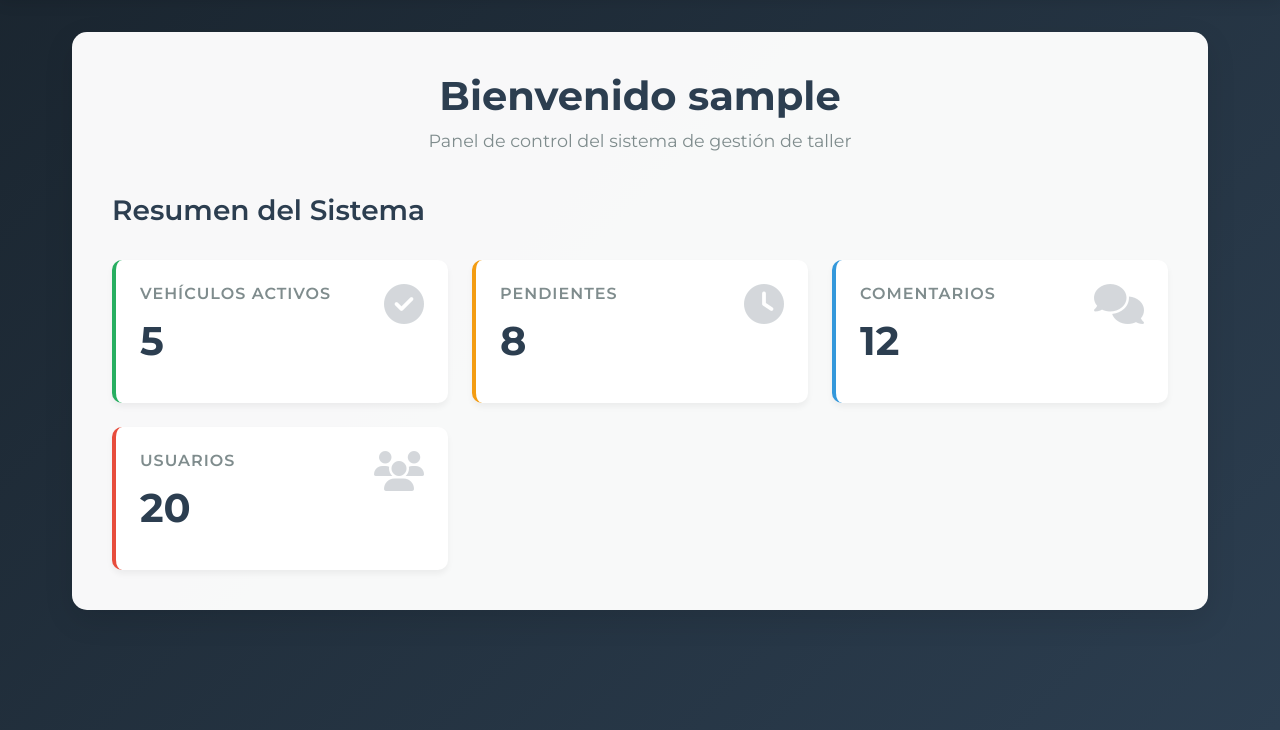
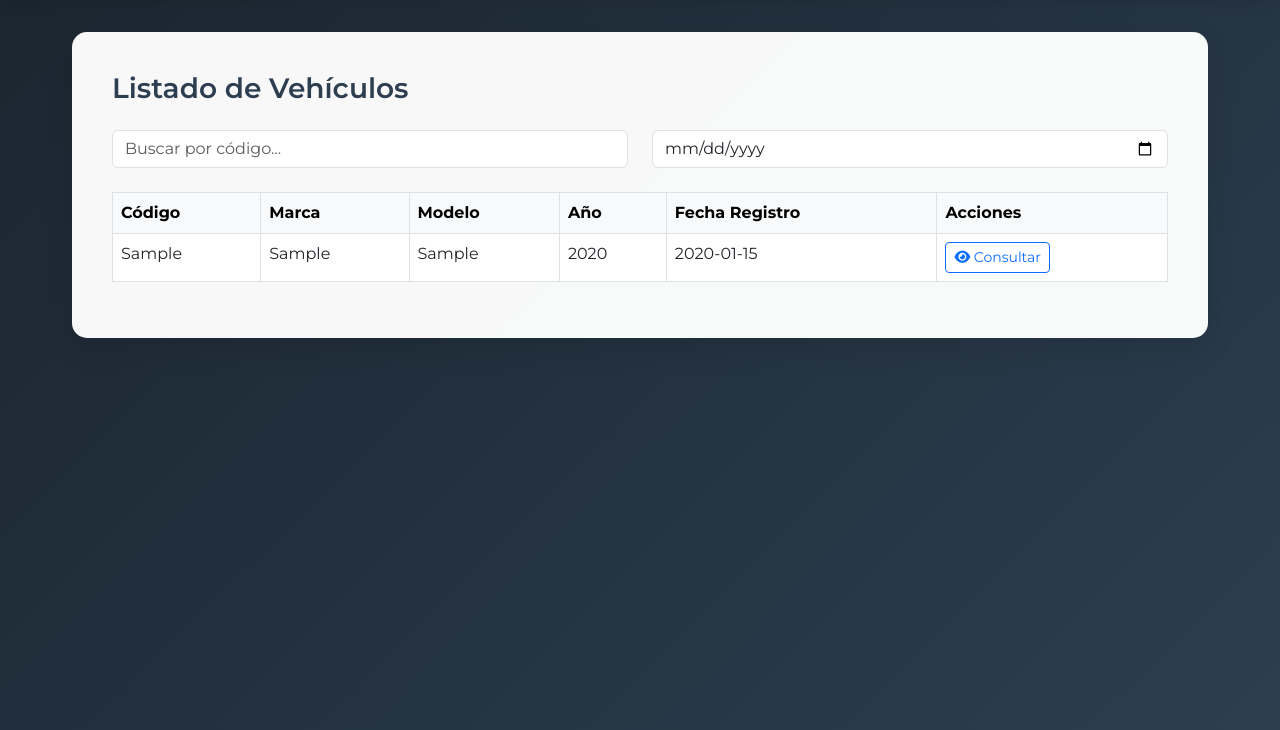
Before and after one commit to DeimosCode/vehiculosqr2, a Django app: page /vehiculos/home/ in a window 1280 px wide. Shown: the part 70-800 px from the top of the page. Run offline with Django 4.2, Linux system fonts and the light colour scheme; a user stored in the database is signed in; tables that the repository leaves empty hold one stand-in row (values such as "Sample post").

Commit message:
home lista

```diff
--- a/vehiculos/models.py
+++ b/vehiculos/models.py
@@ -10,6 +10,7 @@ class Vehiculo(models.Model):
     marca = models.CharField(max_length=50)
     modelo = models.CharField(max_length=50)
     anio = models.IntegerField()
+    fecha_registro = models.DateTimeField(default=timezone.now, verbose_name="Fecha de registro")
 
     def __str__(self):
         return f"{self.marca} {self.modelo} ({self.anio})"
--- a/vehiculos/templates/vehiculos/home.html
+++ b/vehiculos/templates/vehiculos/home.html
@@ -365,42 +365,51 @@
             {% endfor %}
         {% endif %}
 
+        <!-- Tabla de Vehículos -->
         <div class="dashboard-card">
-            <!-- Encabezado -->
-            <div class="welcome-header">
-                {% if user.is_authenticated %}
-                    <h1>Bienvenido {{ user.username }}</h1>
-                {% else %}
-                    <p>No has iniciado sesión.</p>
-                {% endif %}
-                <p>Panel de control del sistema de gestión de taller</p>
+            <h3 class="mb-4" style="color: var(--primary-color); font-weight: 600;">Listado de Vehículos</h3>
+
+            <div class="row mb-3">
+                <div class="col-md-6 mb-2">
+                    <input type="text" id="searchCodigo" class="form-control" placeholder="Buscar por código...">
+                </div>
+                <div class="col-md-6 mb-2">
+                    <input type="date" id="searchFecha" class="form-control" placeholder="Buscar por fecha...">
+                </div>
             </div>
 
-            <!-- Estadísticas -->
-            <h3 class="mb-4" style="color: var(--primary-color); font-weight: 600;">Resumen del Sistema</h3>
-            <div class="stats-container">
-                <div class="stat-card active">
-                    <h3 class="stat-title">Vehículos Activos</h3>
-                    <div class="stat-value">5</div>
-                    <i class="fas fa-check-circle stat-icon"></i>
-                </div>
-                <div class="stat-card pending">
-                    <h3 class="stat-title">Pendientes</h3>
-                    <div class="stat-value">8</div>
-                    <i class="fas fa-clock stat-icon"></i>
-                </div>
-                <div class="stat-card comments">
-                    <h3 class="stat-title">Comentarios</h3>
-                    <div class="stat-value">12</div>
-                    <i class="fas fa-comments stat-icon"></i>
-                </div>
-                <div class="stat-card users">
-                    <h3 class="stat-title">Usuarios</h3>
-                    <div class="stat-value">20</div>
-                    <i class="fas fa-users stat-icon"></i>
-                </div>
+            <div class="table-responsive">
+                <table class="table table-hover table-bordered" id="vehiculosTable">
+                    <thead class="table-light">
+                        <tr>
+                            <th>Código</th>
+                            <th>Marca</th>
+                            <th>Modelo</th>
+                            <th>Año</th>
+                            <th>Fecha Registro</th>
+                            <th>Acciones</th>
+                        </tr>
+                    </thead>
+                    <tbody>
+                        {% for vehiculo in vehiculos %}
+                        <tr>
+                            <td>{{ vehiculo.codigo }}</td>
+                            <td>{{ vehiculo.marca }}</td>
+                            <td>{{ vehiculo.modelo }}</td>
+                            <td>{{ vehiculo.anio }}</td>
+                            <td>{{ vehiculo.fecha_registro|date:"Y-m-d" }}</td>
+                            <td>
+                                <a href="{% url 'consulta_vehiculo' %}?codigo={{ vehiculo.codigo }}" class="btn btn-outline-primary btn-sm">
+                                    <i class="fas fa-eye"></i> Consultar
+                                </a>
+                            </td>
+                        </tr>
+                        {% endfor %}
+                    </tbody>
+                </table>
             </div>
         </div>
+
     </div>
 
     <!-- Bootstrap JS Bundle with Popper -->
@@ -423,6 +432,28 @@
             }
         });
 
+        const codigoInput = document.getElementById("searchCodigo");
+        const fechaInput = document.getElementById("searchFecha");
+        const tabla = document.getElementById("vehiculosTable").getElementsByTagName("tbody")[0];
+
+        function filtrarTabla() {
+            const codigo = codigoInput.value.toLowerCase();
+            const fecha = fechaInput.value;
+
+            Array.from(tabla.rows).forEach(row => {
+                const codigoText = row.cells[0].textContent.toLowerCase();
+                const fechaText = row.cells[4].textContent;
+
+                const coincideCodigo = codigoText.includes(codigo);
+                const coincideFecha = !fecha || fechaText === fecha;
+
+                row.style.display = (coincideCodigo && coincideFecha) ? "" : "none";
+            });
+        }
+
+        codigoInput.addEventListener("input", filtrarTabla);
+        fechaInput.addEventListener("input", filtrarTabla);
+
         // Ocultar alertas después de 5 segundos
         setTimeout(function() {
             var alerts = document.querySelectorAll('.alert-notification');
--- a/vehiculos/views.py
+++ b/vehiculos/views.py
@@ -20,6 +20,7 @@ def registrar_vehiculo(request):
         marca = request.POST.get('marca')
         modelo = request.POST.get('modelo')
         anio = request.POST.get('anio')
+
 
         # Validar que los campos no estén vacíos
         if not codigo or not marca or not modelo or not anio:
@@ -116,7 +117,9 @@ def register_view(request):
 
 
 def home_view(request):
-    return render(request, 'vehiculos/home.html')
+    vehiculos = Vehiculo.objects.all().order_by('-fecha_registro')  # o por '-id'
+    return render(request, 'vehiculos/home.html', {'vehiculos': vehiculos})
+
 
 
 def logout_view(request):
```
Also changed, not shown: vehiculos/migrations/0005_vehiculo_fecha_registro.py (added).
